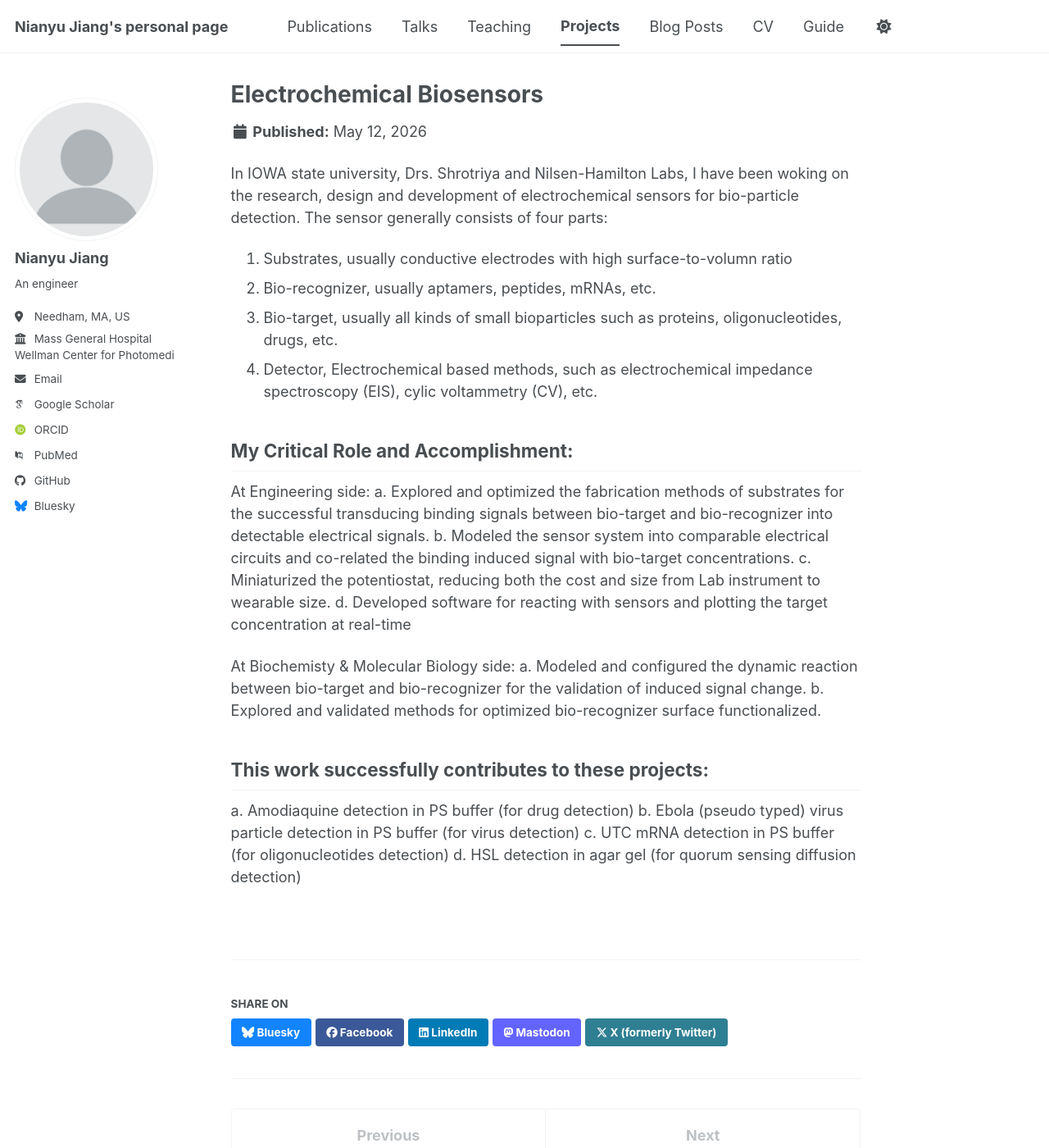
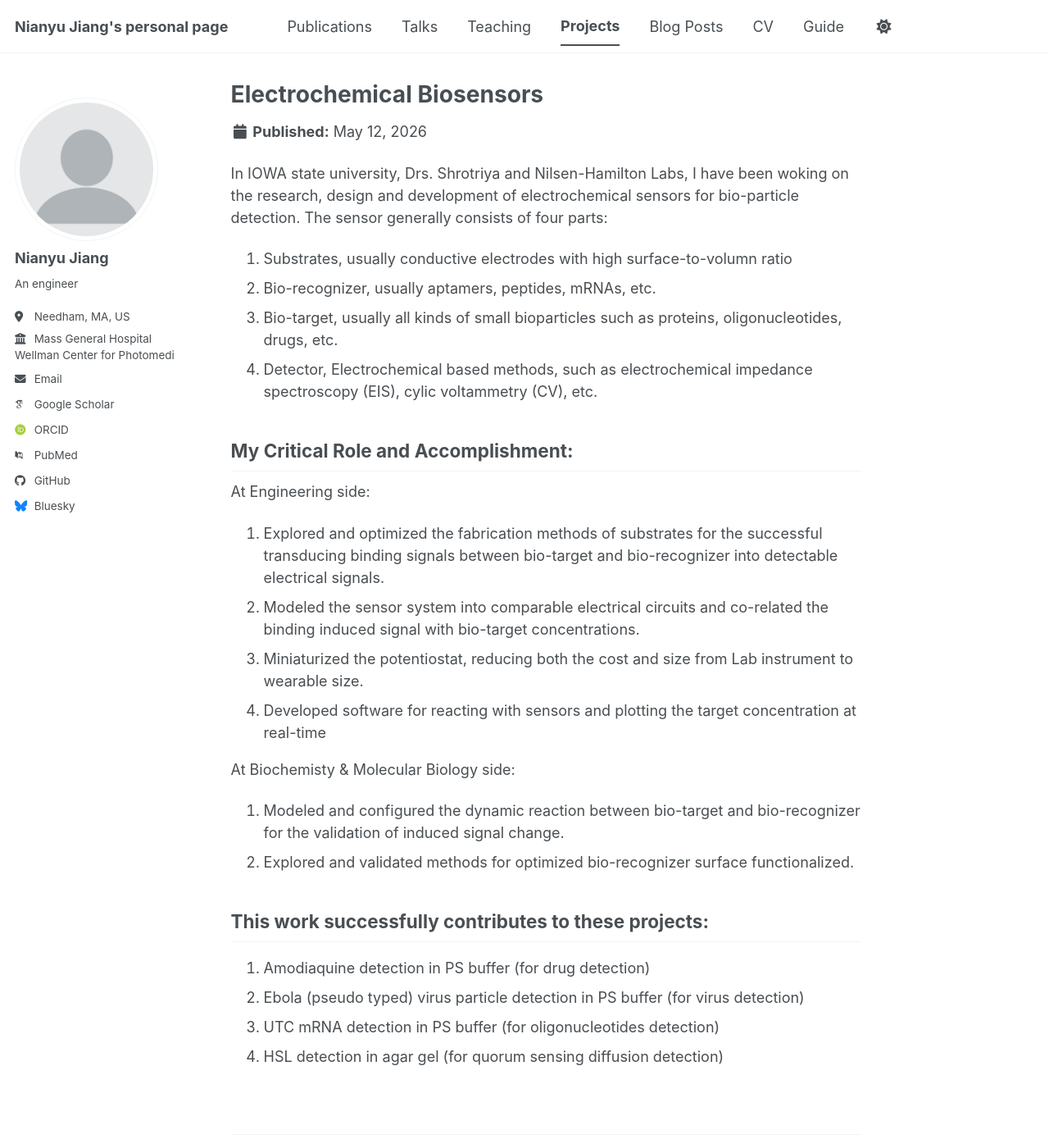
Before and after one commit to NianyuJiang/NianyuJiang.github.io, a Jekyll site: the page built from _portfolio/portfolio-1.md, in a window 1280 px wide and 1400 px high. Shown: the whole window at 82% size. Built offline with Jekyll 4.4.1, drawn with Linux system fonts in a browser that asks for light colours; some web fonts are replaced; a script bundle is joined from its source files by our own code; library files that are not in the unit come from our copies; some of the changed lines change nothing that is shown.

Commit message:
Update portfolio-1.md

```diff
--- a/_portfolio/portfolio-1.md
+++ b/_portfolio/portfolio-1.md
@@ -13,18 +13,18 @@
 My Critical Role and Accomplishment:
 ---
 At Engineering side:
-a. Explored and optimized the fabrication methods of substrates for the successful transducing binding signals between bio-target and bio-recognizer into detectable electrical signals.
-b. Modeled the sensor system into comparable electrical circuits and co-related the binding induced signal with bio-target concentrations.
-c. Miniaturized the potentiostat, reducing both the cost and size from Lab instrument to wearable size.
-d. Developed software for reacting with sensors and plotting the target concentration at real-time
+1. Explored and optimized the fabrication methods of substrates for the successful transducing binding signals between bio-target and bio-recognizer into detectable electrical signals.
+2. Modeled the sensor system into comparable electrical circuits and co-related the binding induced signal with bio-target concentrations.
+3. Miniaturized the potentiostat, reducing both the cost and size from Lab instrument to wearable size.
+4. Developed software for reacting with sensors and plotting the target concentration at real-time
 
 At Biochemisty & Molecular Biology side:
-a. Modeled and configured the dynamic reaction between bio-target and bio-recognizer for the validation of induced signal change.
-b. Explored and validated methods for optimized bio-recognizer surface functionalized.
+1. Modeled and configured the dynamic reaction between bio-target and bio-recognizer for the validation of induced signal change.
+2. Explored and validated methods for optimized bio-recognizer surface functionalized.
 
 This work successfully contributes to these projects:
 ---
-a. Amodiaquine detection in PS buffer (for drug detection)
-b. Ebola (pseudo typed) virus particle detection in PS buffer (for virus detection)
-c. UTC mRNA detection in PS buffer (for oligonucleotides detection)
-d. HSL detection in agar gel (for quorum sensing diffusion detection)
+1. Amodiaquine detection in PS buffer (for drug detection)
+2. Ebola (pseudo typed) virus particle detection in PS buffer (for virus detection)
+3. UTC mRNA detection in PS buffer (for oligonucleotides detection)
+4. HSL detection in agar gel (for quorum sensing diffusion detection)
```
